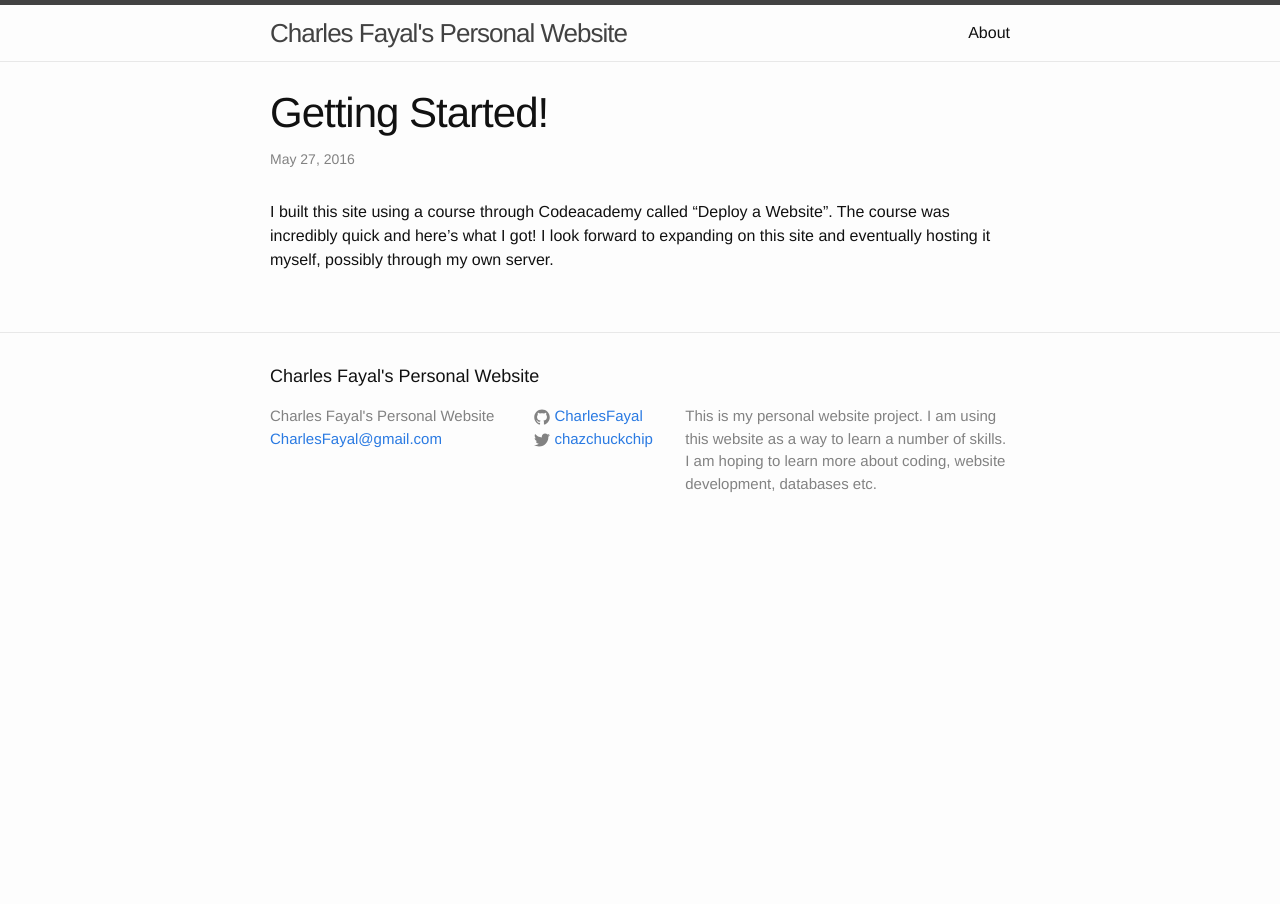
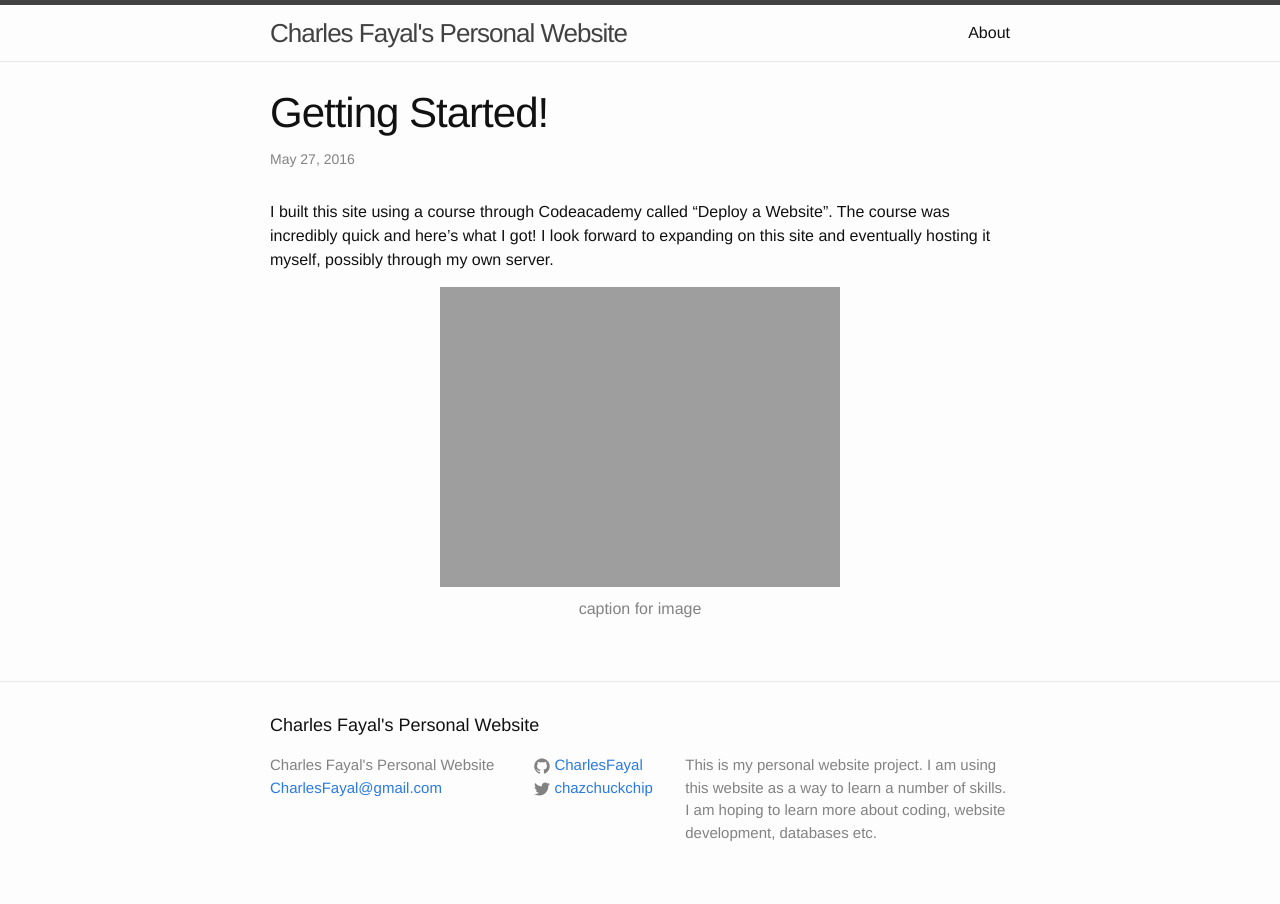
Before and after one commit to charlesfayal/charlesfayal.github.io, a Jekyll site: the page built from _posts/2016-05-27-Getting-Started.markdown, in a window 1280 px wide. Built offline with Jekyll 4.4.1, drawn with Linux system fonts in a browser that asks for light colours.

Commit message:
Update 2016-05-27-Getting-Started.markdown

```diff
--- a/_posts/2016-05-27-Getting-Started.markdown
+++ b/_posts/2016-05-27-Getting-Started.markdown
@@ -6,3 +6,8 @@ categories: First Post
 ---
 I built this site using a course through Codeacademy called "Deploy a Website". The course was incredibly quick and here's what I got!
 I look forward to expanding on this site and eventually hosting it myself, possibly through my own server.
+{% include image.html
+            img="images/myimage.jpg"
+            title="title for image"
+            caption="caption for image"
+            url="http://example.com" %}
```
